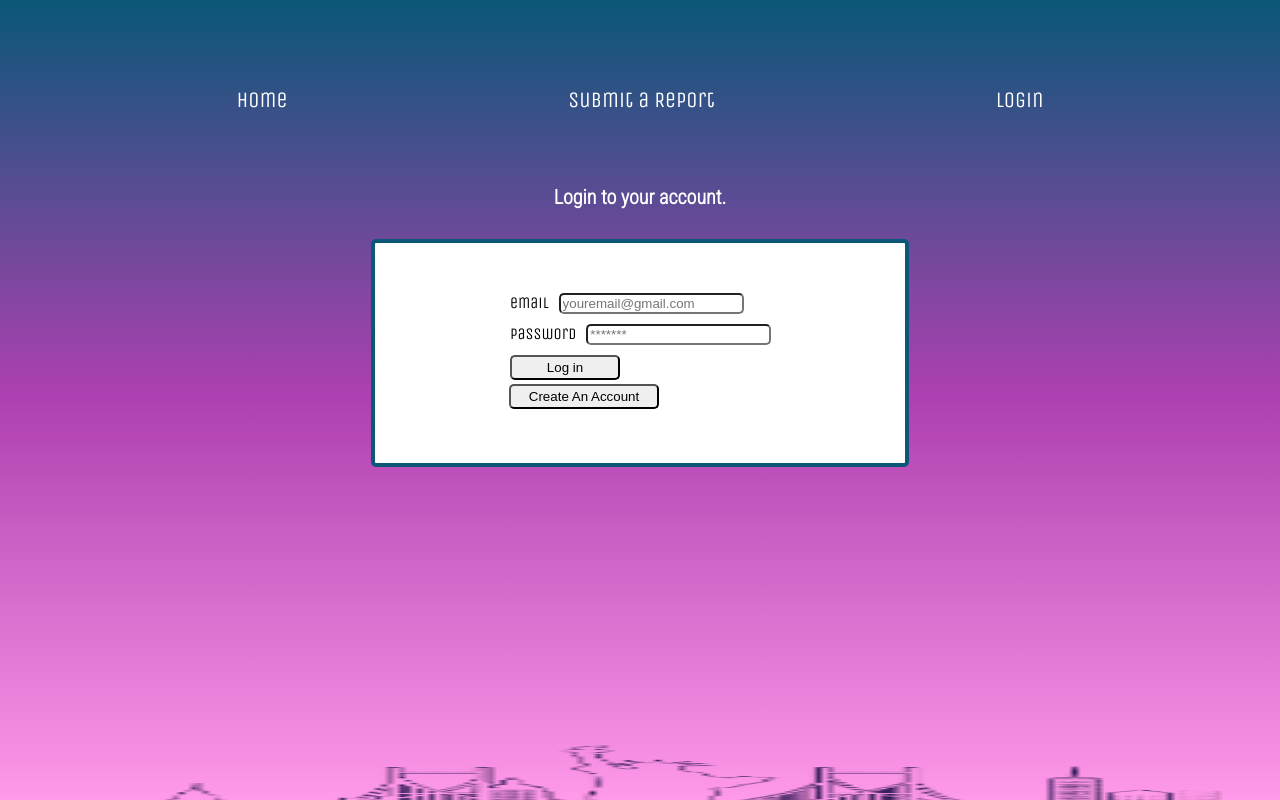
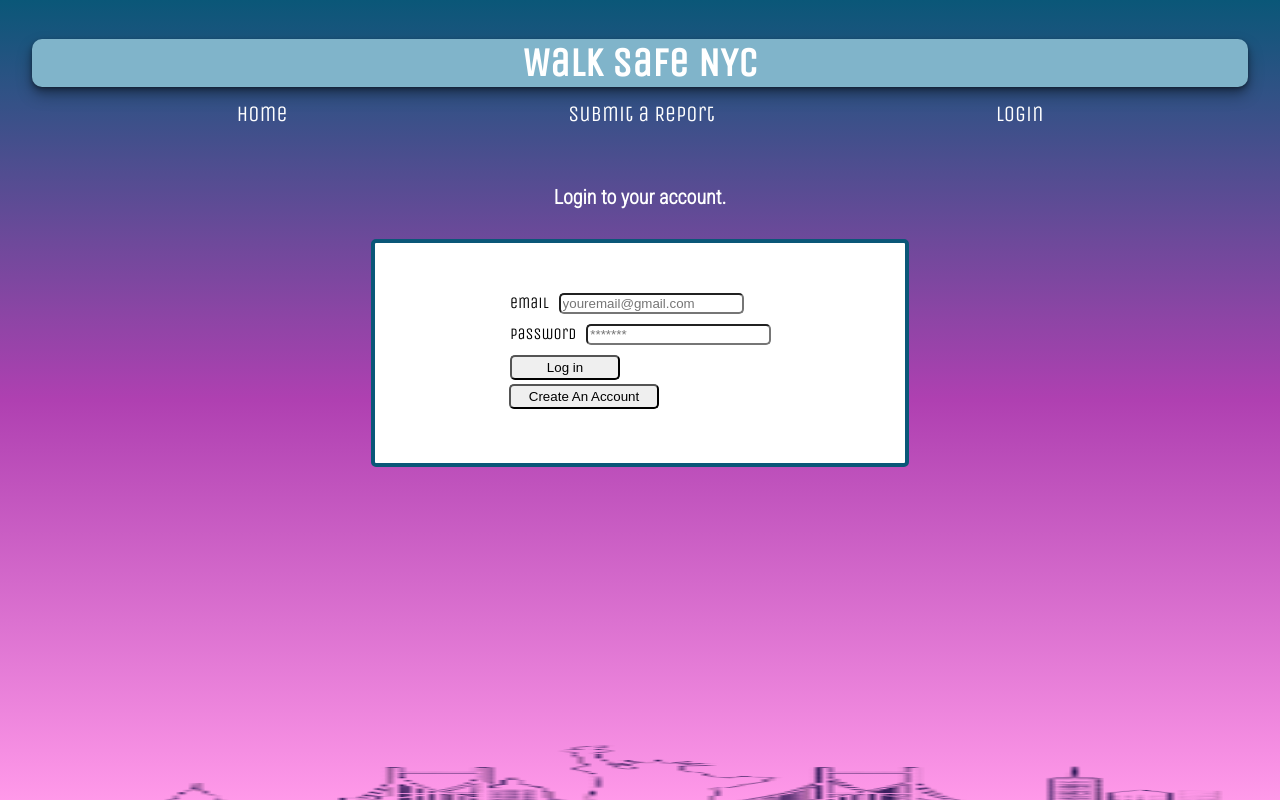
Before and after one commit to vinceoct/walksafeNYC, a React (Vite) app in the folder walksafeNYCReact/: page /login in a window 1280 px wide. Built offline with nearby package versions, Linux system fonts and the light colour scheme; a web font is replaced by a local one.

Commit message:
moved name from main to header

```diff
--- a/walksafeNYCReact/src/components/Header.jsx
+++ b/walksafeNYCReact/src/components/Header.jsx
@@ -2,7 +2,10 @@ import Nav from './Nav'
 
 const Header = () => {
     return (
+        <div className='header'>
+        <h3>Walk Safe NYC</h3>
         <Nav />
+        </div>
     )
 }
 
--- a/walksafeNYCReact/src/components/Home.jsx
+++ b/walksafeNYCReact/src/components/Home.jsx
@@ -2,7 +2,6 @@ import Map from "./Map"
 const Home = () => {
     return  (
         <div className="homePage">
-            <h3>Walk Safe NYC</h3>
             <h4>Report street harassment and help keep other women safe.</h4>
             <Map />
 
--- a/walksafeNYCReact/src/components/Map.jsx
+++ b/walksafeNYCReact/src/components/Map.jsx
@@ -13,7 +13,7 @@ useEffect(() => {
         container: mapContainerRef.current,
         style: 'mapbox://styles/mapbox/streets-v12',
         center: [-73.9, 40.7,],
-        zoom: 9,
+        zoom: 9.4,
 
     })
     // const data = [...]
--- a/walksafeNYCReact/src/index.css
+++ b/walksafeNYCReact/src/index.css
@@ -57,13 +57,22 @@ body {
   height: 10%
 }
 
+.header{
+  width: 100%;
+  display: flex;
+  justify-content:center;
+  flex-direction: column;
+  align-items: center;
+}
+
 .nav-links{
   width: 85%;
   display: flex;
   justify-content: space-around;
-  margin-top: 40px;
+  margin-top: -30px;
   font-size: 22px;
 }
+
 a {
   color: #ffffff;
   text-decoration: inherit;
@@ -76,6 +85,7 @@ a {
 }
 
 h3 {
+  margin-top:10px;
   width: 95%;
   background-color: #80B4CA;
   padding: 0px;
```
